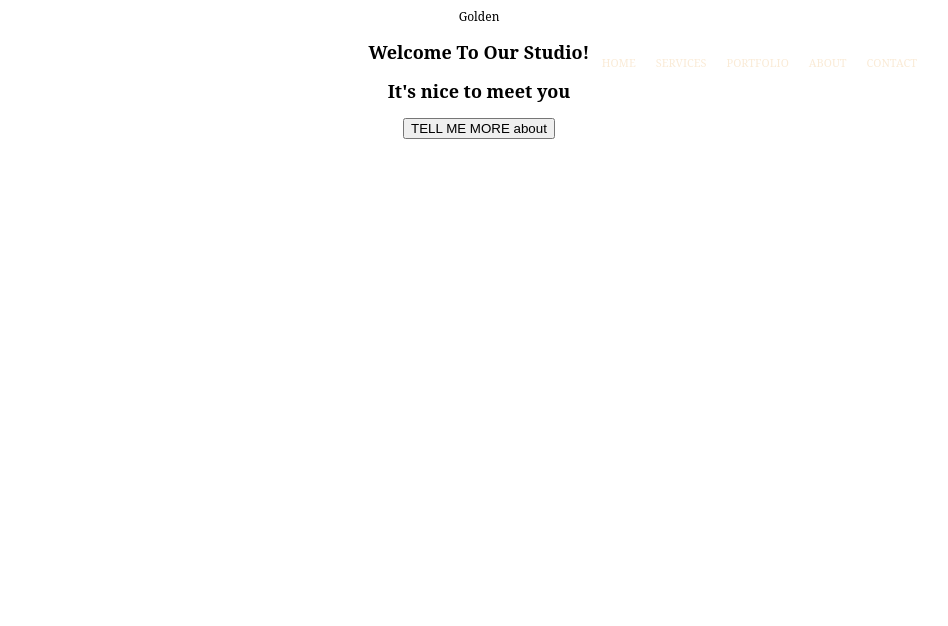
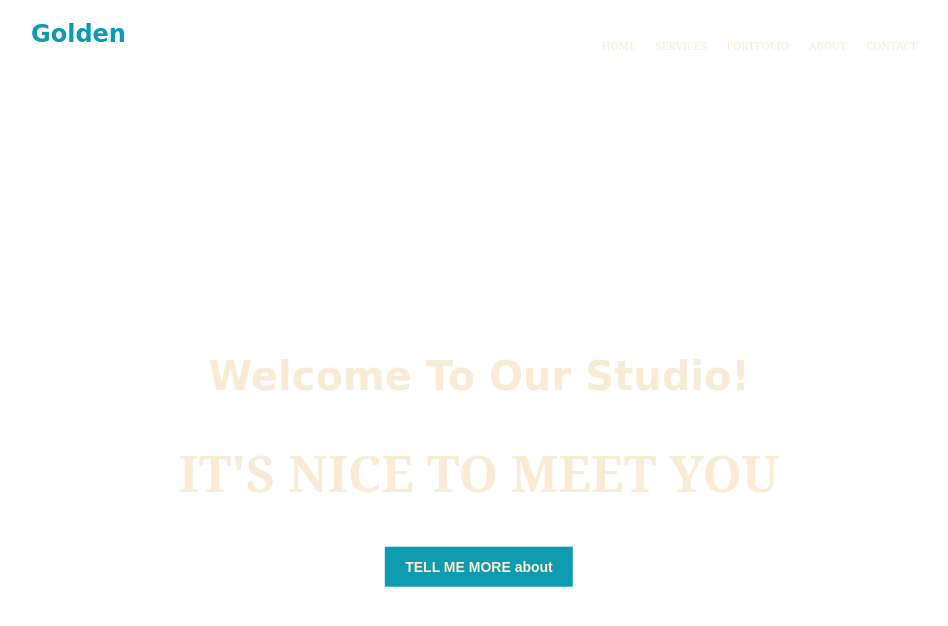
Before and after one commit to kowalskimaciej/zadanie-modul-3, a website: page index.html in a window 1280 px wide. Shown: the whole page, without its empty margins (161-1109 px from the left). Drawn offline with nearby package versions, Linux system fonts and the light colour scheme; files that its build step writes are made by us from their sources.

Commit message:
add style logo

```diff
--- a/index.html
+++ b/index.html
@@ -4,7 +4,7 @@
       <meta charset="UTF-8">
       <meta name="viewport" content="width=device-width, initial-scale=1.0">
       <link rel="stylesheet" href="/vendor/bootstrap-grid.css">
-      <link rel="stylesheet" href="style.css">
+      <link rel="stylesheet" href="css/style.css">
       <title>Document</title>
 </head>
 <body>
--- a/sass/style.scss
+++ b/sass/style.scss
@@ -8,6 +8,7 @@ body {
       font-size: 12px;
       text-align: center;
 }
+
 
 .nav {
       position: absolute;
@@ -26,3 +27,42 @@ body {
       padding: 10px;
       color: antiquewhite;
 }
+
+.logo {
+      position: absolute;
+      top: 20px;
+      left: 15%;
+      color: $color-style;
+      font-family: $font-style;
+      font-size: 24px;
+      font-weight: 900;
+}
+
+.menu .title {
+      position: absolute;
+      top: 60%;
+      left: 50%;
+      transform: translate(-50%,-60%);
+      color: antiquewhite;
+  }
+
+.title h1 {
+      font-family: $font-style;
+      font-size: 40px;
+  }
+
+.title h2 {
+      font-size: 50px;
+      text-transform: uppercase;
+      line-height: 1.3;
+}
+
+button {
+      font-weight: 700;
+      font-size: 14px;
+      height: 40px;
+      padding: 0 20px;
+      color:blanchedalmond;
+      background-color: $color-style;
+      border-style: none;
+}
```
Also changed, not shown: css/style.css, 1 other file.
